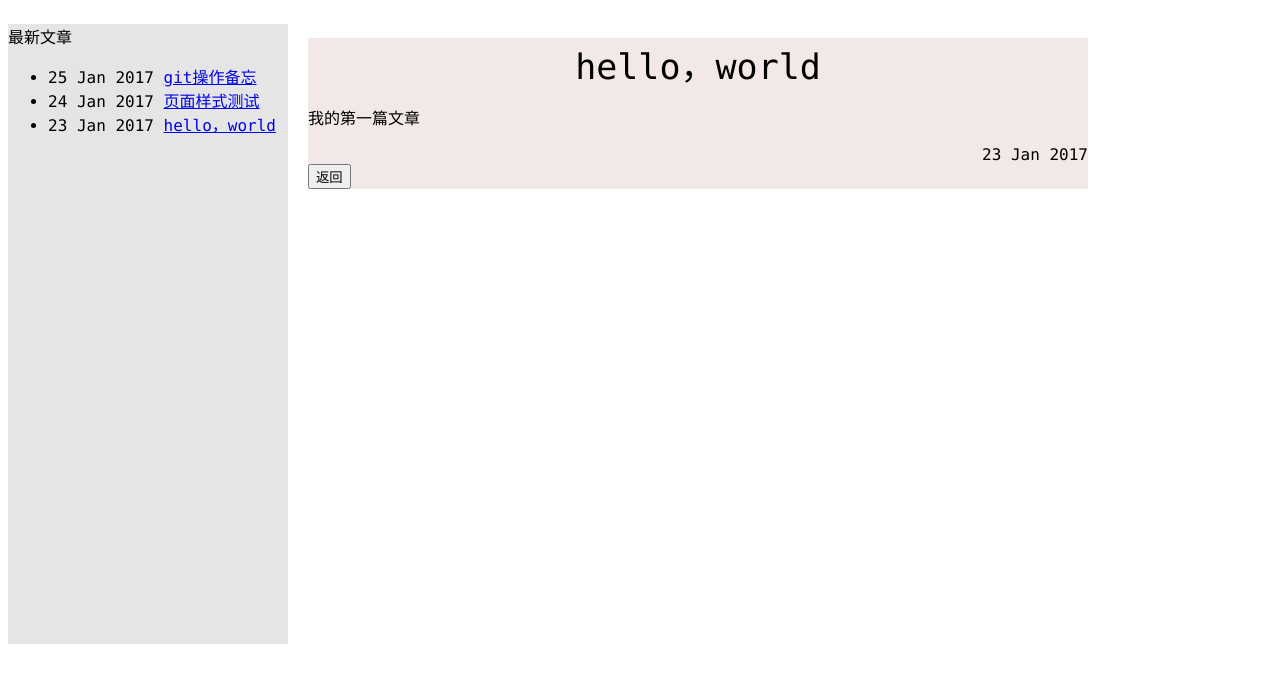
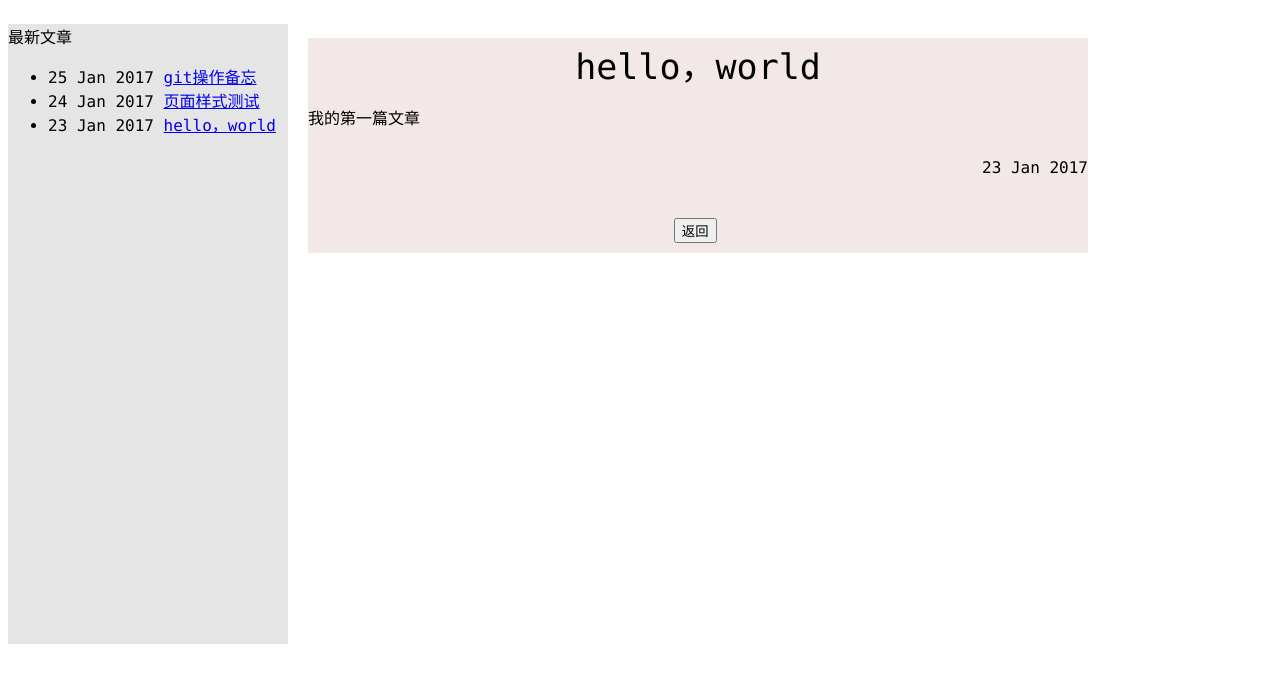
Before and after one commit to wangjianjie606/dono, a Jekyll site: the page built from _posts/2017-01-23-hello-world.html, in a window 1280 px wide. Shown: the top 683 px of the page. Built offline with Jekyll 4.4.1, drawn with Linux system fonts in a browser that asks for light colours.

Commit message:
add btn style

```diff
--- a/_layouts/default.html
+++ b/_layouts/default.html
@@ -12,12 +12,14 @@
     <div id="mainDiv">
       <div class="pageTitle">{{ page.title }}</div>
       {{ content }}
-      <div style="text-align:right">{{ page.date | date_to_string }}</div>
-	  <button id="btn" >返回</button>
+      <div style="text-align:right;height:50px;margin-top:29px;">{{ page.date | date_to_string }}</div>
+	  <div class="btnDiv">
+	    <button id="backBtn">返回</button>
+	  </div>
     </div>
   </body>
   <script type="text/javascript">
-	$('#btn').on('click',function(){
+	$('#backBtn').on('click',function(){
 	  history.go(-1);
 	})
   </script>
--- a/assets/css/main.css
+++ b/assets/css/main.css
@@ -26,3 +26,12 @@
 body{
   font-family: "Monaco", "SimSun", "宋体";
 }
+
+.btnDiv{
+  width:98%;
+  margin-top:5px;
+  padding: 5px;
+  text-align: center;
+  height:30px;
+  padding:5px;
+}
```
